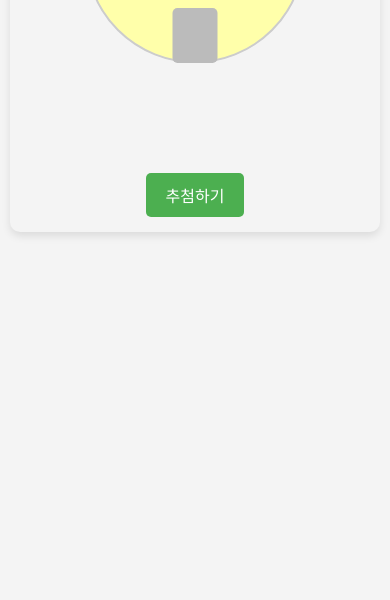
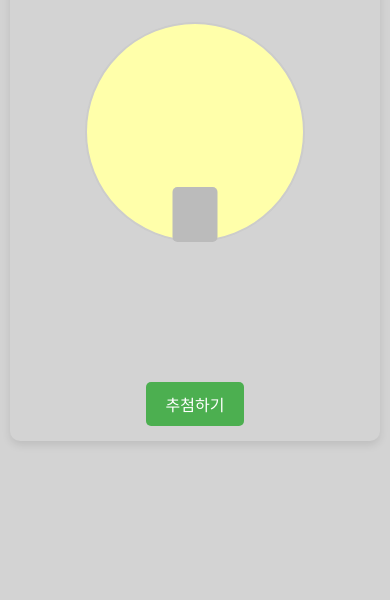
Before and after one commit to onam73517/fhEh, a plain HTML site: page index.html in a window 390 px wide. Shown: the part 244-844 px from the top of the page. Drawn offline with Linux system fonts and the light colour scheme.

Commit message:
네번째 커밋

```diff
--- a/style.css
+++ b/style.css
@@ -7,20 +7,17 @@ html, body {
 
 body {
     font-family: 'Arial', sans-serif;
-    display: flex; /* Flexbox 레이아웃 다시 적용 */
-    flex-direction: column; /* 세로 방향으로 아이템 정렬 */
-    justify-content: flex-start; /* 아이템들을 위에서부터 정렬 */
+    display: flex; /* Flexbox 레이아웃 재적용 */
+    justify-content: center; /* 세로 중앙 정렬 */
     align-items: center; /* 가로 중앙 정렬 */
-    min-height: 100vh; /* 뷰포트 높이를 꽉 채움 */
-    background-color: #f4f4f4; /* 연한 그레이 색상 */
+    height: 100vh; /* 뷰포트 높이를 꽉 채우도록 강제 */
+    overflow: hidden; /* 내용이 넘칠 경우 스크롤 숨김 (세로 꽉 채우기 목적) */
+    background-color: #D3D3D3; /* 더 진한 그레이 색상 */
     overflow-x: hidden; /* 가로 스크롤 방지 */
-    overflow-y: auto; /* 세로 내용이 넘칠 경우 스크롤 가능하게 */
 }
 
 .container {
-    /* 기존 속성 유지 */
-    /* background-color: #fff; -> 이 부분을 변경 */
-    background-color: #f4f4f4; /* 배경색을 body와 동일한 연한 그레이로 변경 */
+    background-color: #D3D3D3; /* 컨테이너 배경색도 더 진한 그레이로 변경 */
     padding: 20px;
     border-radius: 10px;
     box-shadow: 0 4px 8px rgba(0, 0, 0, 0.1);
@@ -28,13 +25,16 @@ body {
     width: 90%;
     max-width: 450px;
     box-sizing: border-box;
-    /* 세로 여백 없이 상단에 붙도록 margin-top/bottom 제거 또는 조정 */
-    margin: 0; /* 모든 마진 제거 */
-    /* flex-grow: 1; /* 컨테이너가 가능한 모든 세로 공간을 채우도록 함 (선택적) */
+    margin: auto; /* 상하좌우 자동 마진으로 중앙 정렬 효과 */
+    max-height: 95vh; /* 컨테이너의 최대 높이를 뷰포트의 95%로 제한 (필요에 따라 조절) */
+    display: flex; /* 컨테이너 내부 요소들을 위한 flexbox */
+    flex-direction: column; /* 세로 방향으로 정렬 */
+    justify-content: space-between; /* 요소들 사이에 공간을 균등 분배 */
+    align-items: center; /* 요소들 가로 중앙 정렬 */
 }
 
 h1 {
-    margin-top: 20px; /* 제목 상단에 여백 추가 */
+    margin-top: 0; /* 컨테이너 안에서 제목의 상단 마진 제거 (컨테이너 패딩으로 여백) */
     margin-bottom: 20px;
     font-size: 1.8em;
 }
@@ -119,17 +119,17 @@ h1 {
     top: 50%; /* 원통 중앙에 위치하도록 */
     left: 50%;
     transform: translate(-50%, -50%);
-    font-size: 1.25em; /* 1.3em에서 약간 줄임 */
+    font-size: 1.25em;
     font-weight: bold;
     color: navy;
-    opacity: 1; /* 항상 보이도록 opacity 1로 설정 */
+    opacity: 1;
     white-space: pre-wrap; /* 줄바꿈 적용 */
     text-align: center;
 
-    width: 90%; /* 원통 너비의 90% 정도 사용 */
-    box-sizing: border-box; /* 패딩 포함 */
+    width: 90%;
+    box-sizing: border-box;
 
-    line-height: 1.3; /* 줄 간격을 약간 줄여서 두 줄에 보기 좋게 만듦 */
+    line-height: 1.3;
 }
 
 .button-group {
@@ -213,8 +213,11 @@ button:hover {
     .container {
         padding: 15px;
         width: 95%;
-        margin-top: 0; /* 모바일에서 상단 여백을 완전히 제거 */
-        margin-bottom: 0; /* 모바일에서 하단 여백을 완전히 제거 */
+        /* 모바일에서는 높이를 유동적으로 조정하며, 여백을 다시 계산 */
+        height: auto; /* 높이를 콘텐츠에 따라 유동적으로 */
+        min-height: unset; /* 최소 높이 설정 해제 */
+        margin: auto; /* 상하좌우 자동 마진으로 중앙 정렬 시도 */
+        max-height: 95vh; /* 컨테이너가 뷰포트의 95%를 넘지 않도록 (필요에 따라 조절) */
     }
 
     h1 {
```
